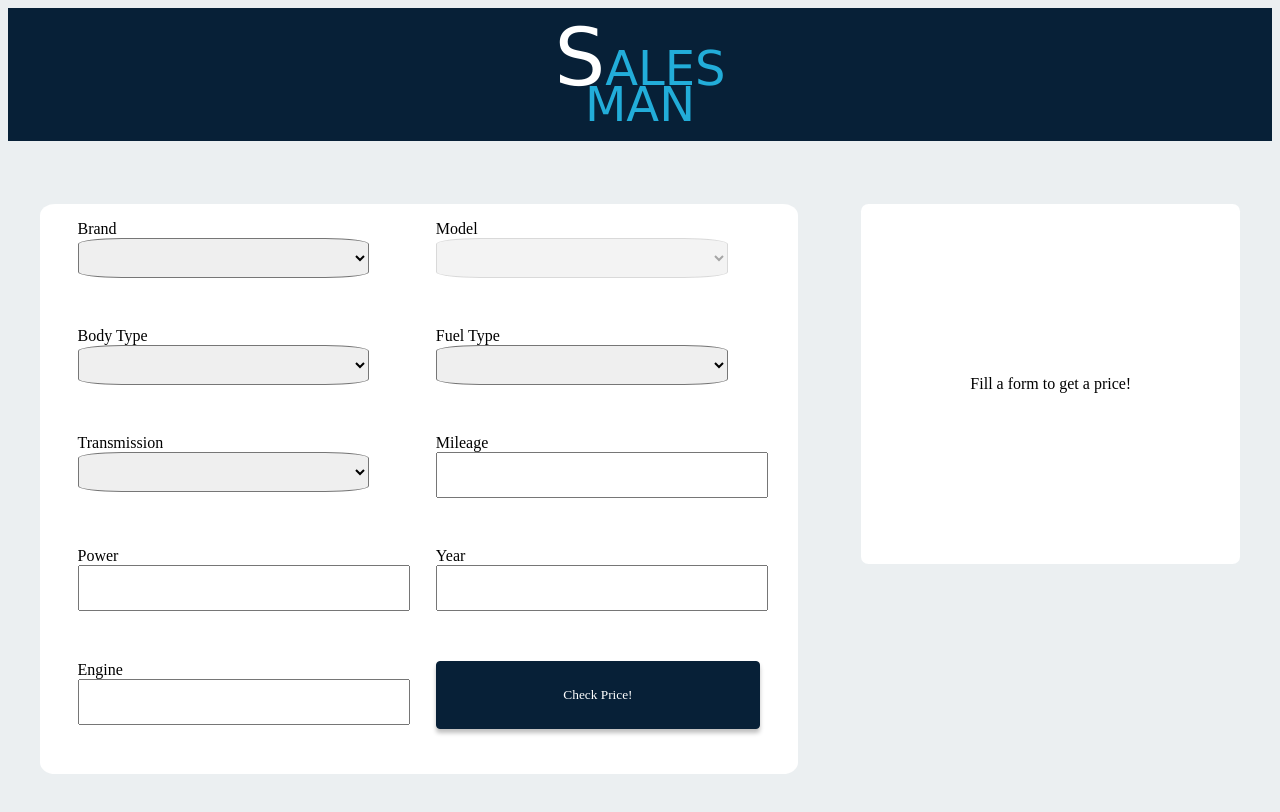
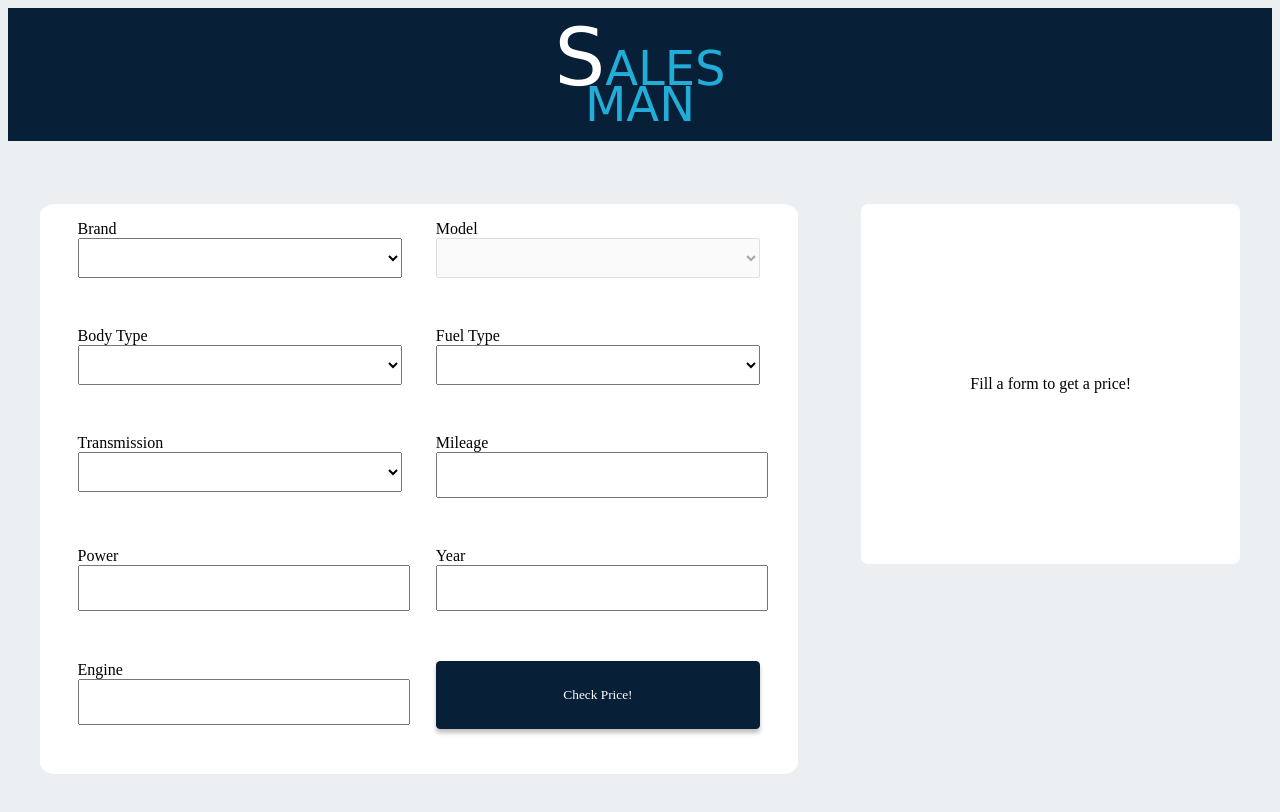
Before and after one commit to Salesman-ai/frontend-module, a React (Create React App) app: page / in a window 1280 px wide. Shown: the top 812 px of the page. Built offline with nearby package versions, Linux system fonts and the light colour scheme; a web font is replaced by a local one.

Commit message:
fix padding

```diff
--- a/src/App.css
+++ b/src/App.css
@@ -111,6 +111,9 @@ body {
   color: white;
   font-family: "Aldrich";
 }
+.top {
+  padding-top: 5%;
+}
 .block {
   display: flex;
   flex-direction: column;
@@ -121,9 +124,5 @@ body {
 }
 .block select {
   height: 5vh;
-  width: 90%;
-  border-radius: 15%;
+  width: 100%;
 }
-.top {
-  padding-top: 5%;
-}
```
